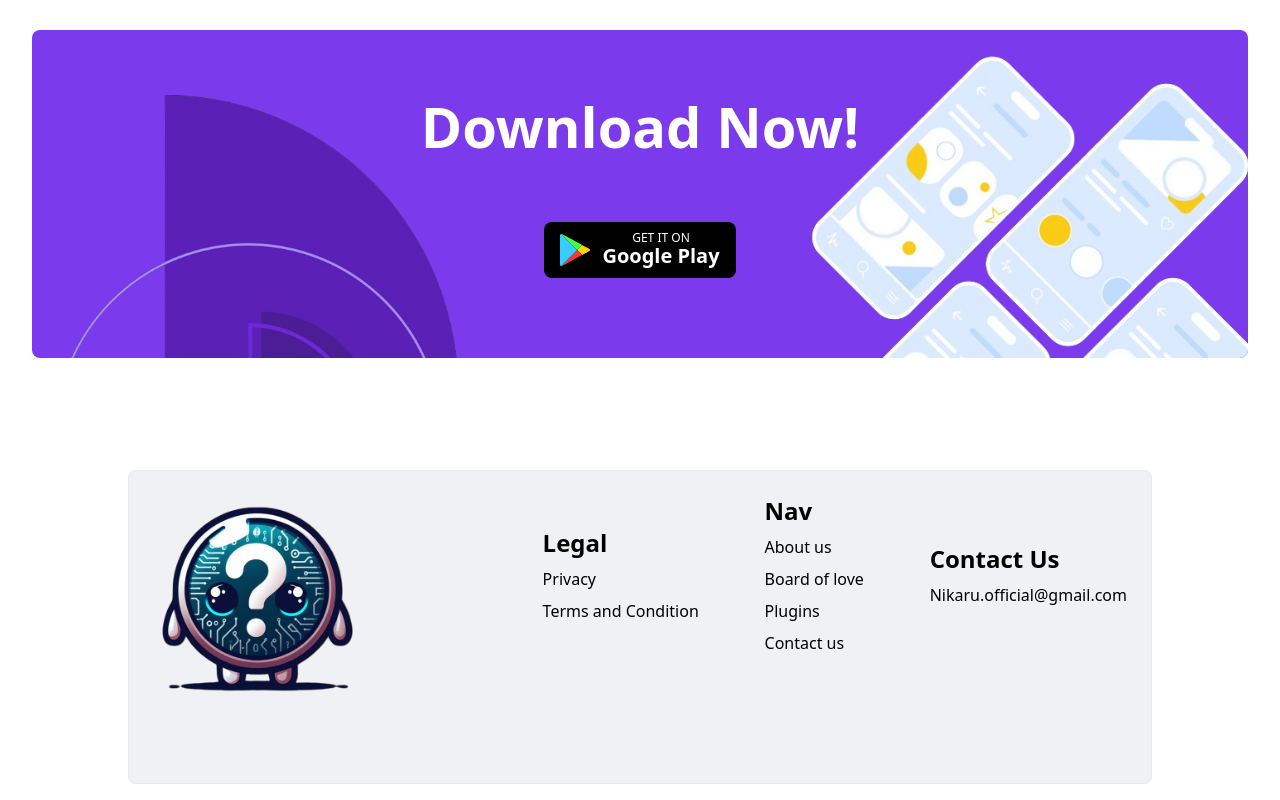
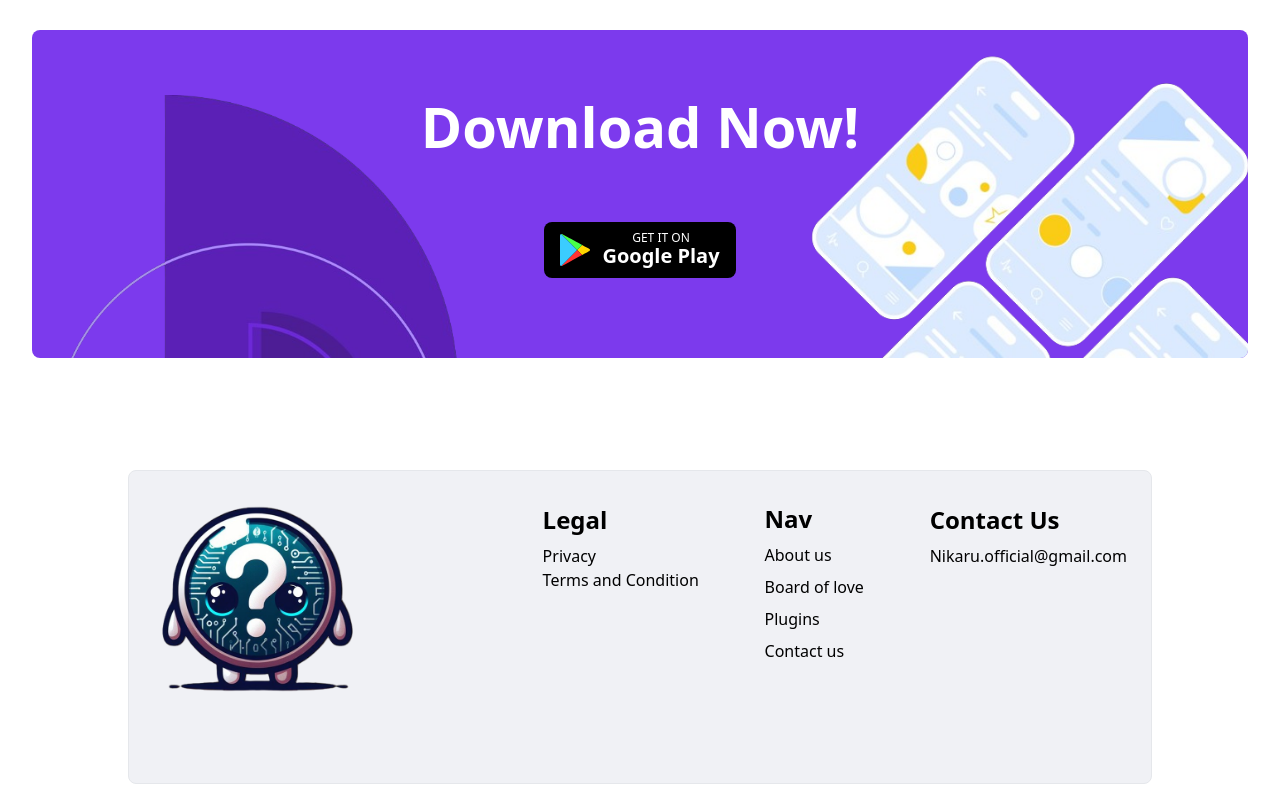
Before and after one commit to Yashgupta9330/freelancing, a React (Vite) app: page / in a window 1280 px wide. Shown: the part 4790-5590 px from the top of the page. Built offline with nearby package versions, Linux system fonts and the light colour scheme.

Commit message:
footer fix

```diff
--- a/src/Components/Footer.jsx
+++ b/src/Components/Footer.jsx
@@ -9,12 +9,15 @@ export default function Footer(){
         <div className="flex items-start justify-between w-full"> {/* Changed items-center to items-start */}
           <Logo classname="sm:h-[208px] sm:w-[208px] h-1/3 w-1/3" foot='1' />
           <div className="h-full flex flex-col sm:flex-row items-start justify-between sm:items-center md:w-[60%]">
-            <div className="text-left flex flex-col gap-2">
+            <div className="text-left flex flex-col items-start gap-2 justify-normal min-h-[150px] ">
               <span className="font-bold text-2xl">Legal</span>
+              <div className="flex flex-col justify-evenly items-start">
+
               <Link to="/Privacy"><span>Privacy</span></Link>
               <Link to="/Privacy"><span>Terms and Condition</span></Link>
+              </div>
             </div>
-            <div className="hidden md:block">
+            <div className="hidden md:block mt-2">
               <div className="flex flex-col gap-2">
                 <span className="font-bold text-2xl">Nav</span>
                 <a href=""><span>About us</span></a>
@@ -23,7 +26,7 @@ export default function Footer(){
                 <a href=""><span>Contact us</span></a>
               </div>
             </div>
-            <div className="flex flex-col ml-[-12px] sm:ml-0 gap-2">
+            <div className="flex flex-col items-start gap-2 justify-normal min-h-[150px]  sm:ml-0 ">
               <Link to="/Privacy"><span className="font-bold text-2xl text-center">Contact Us</span></Link>
               <span>Nikaru.official@gmail.com</span>
             </div>
```
